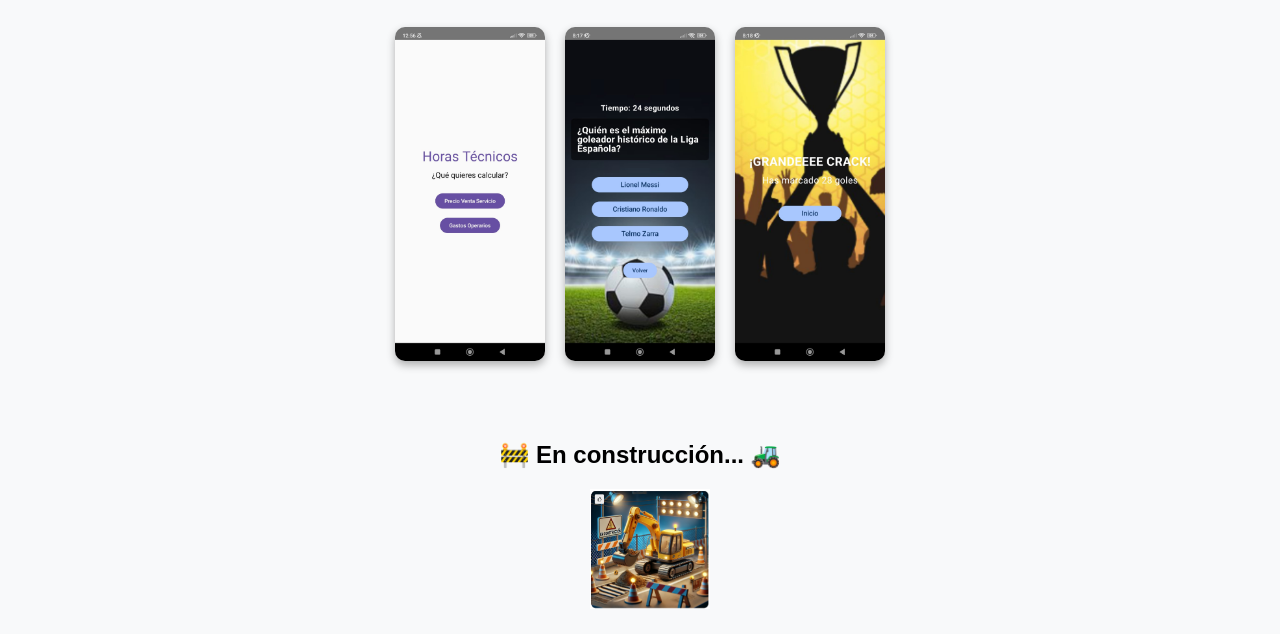
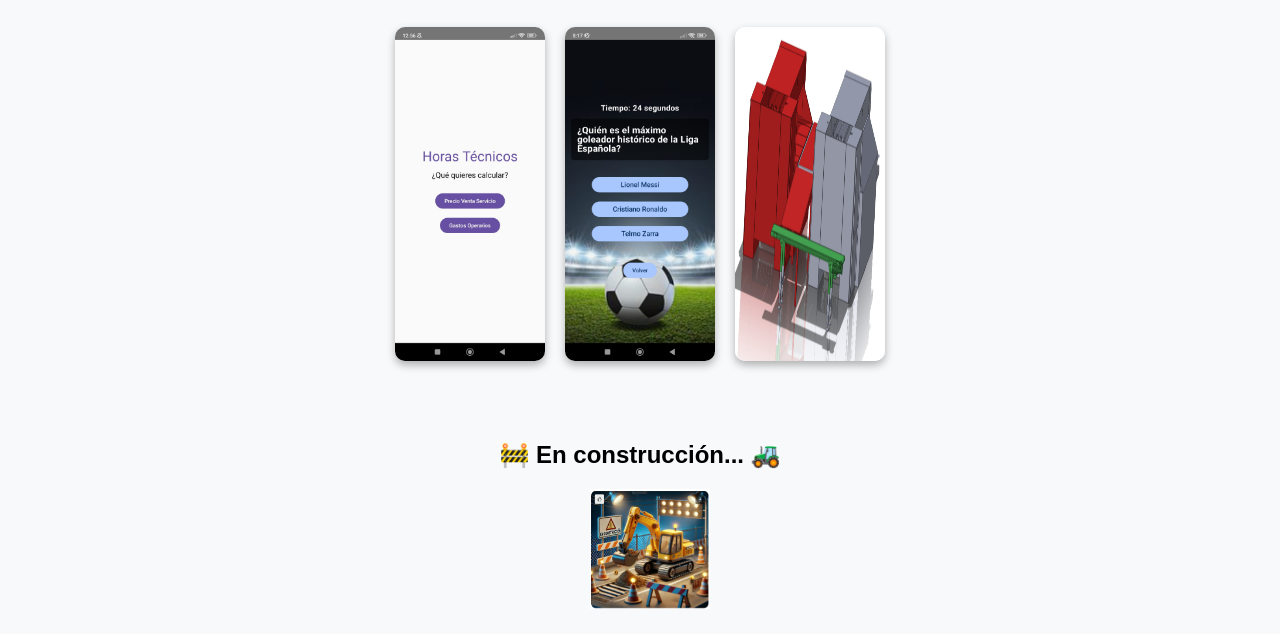
Before and after one commit to UEALTEC/uealtec, a plain HTML site: page index.html in a window 1280 px wide. Shown: the part 463-1097 px from the top of the page. Drawn offline with Linux system fonts and the light colour scheme.

Commit message:
index.html

```diff
--- a/index.html
+++ b/index.html
@@ -29,7 +29,7 @@
         <div class="app-gallery">
             <img src="img/app1.png" alt="App 1">
             <img src="img/app2.png" alt="App 2">
-            <img src="img/app3.png" alt="App 3">
+            <img src="img/proyecto2.png" alt="proyecto 2">
         </div>
     </main>
 
```
